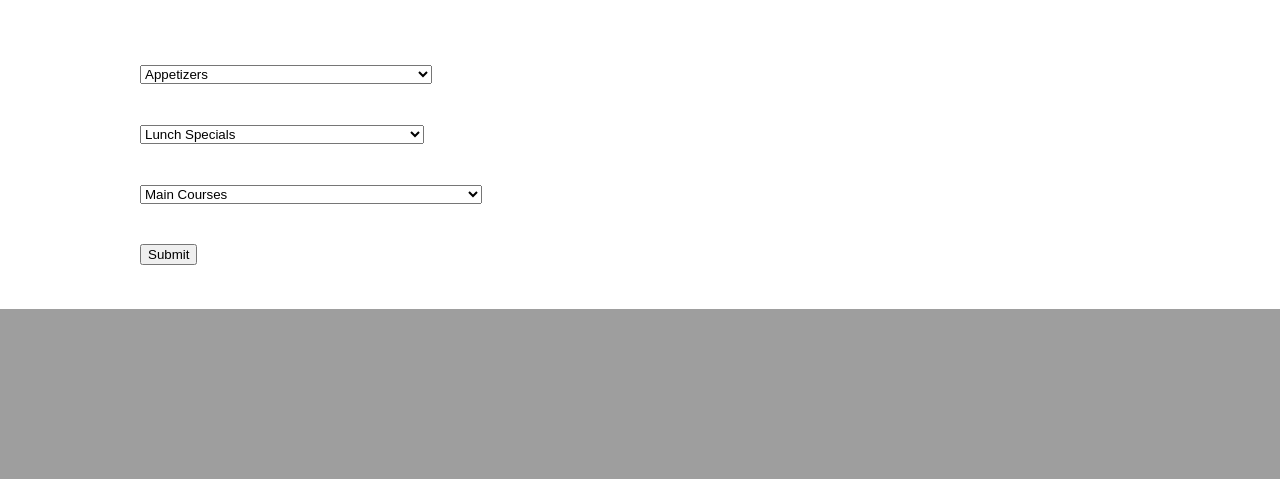
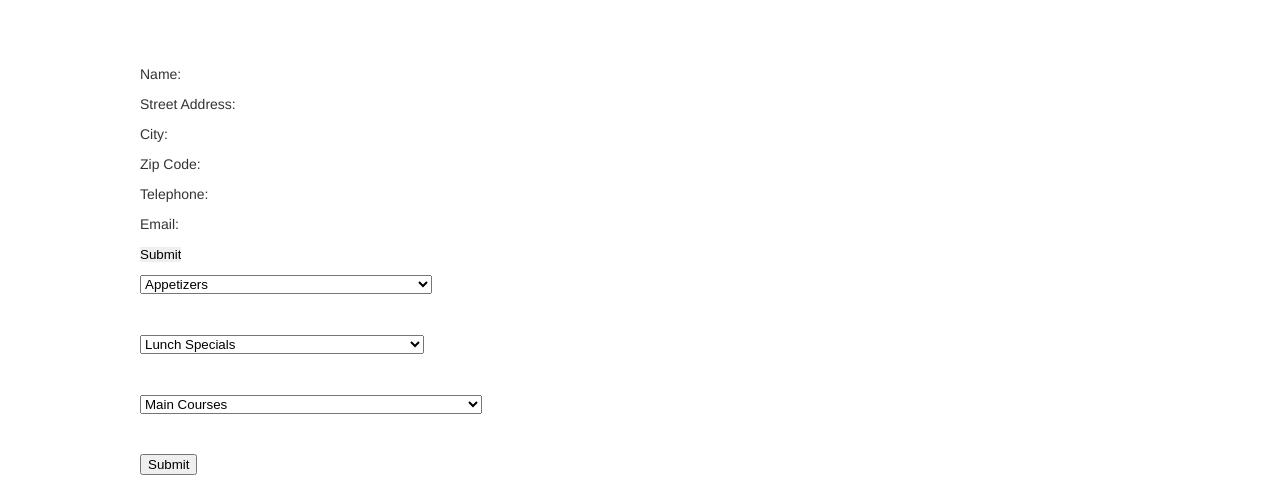
Before and after one commit to ohhelloserena/conniescookhouse, a PHP site: page /restaurant/listing.php in a window 1280 px wide. Shown: the part 491-970 px from the top of the page. Before the commit the page ends 800 px from the top, so only its background shows below. Run offline with PHP 8.4, Linux system fonts and the light colour scheme; data comes from the database, SQL or seed files in the repository; data that the repository does not hold is empty.

Commit message:
Update listing.php

```diff
--- a/listing.php
+++ b/listing.php
@@ -18,7 +18,6 @@ $conn = new mysqli($DB_HOST, $DB_USERNAME, $DB_PASSWORD, $DB_DATABASE);
 if ($conn->connect_error) {
     die("Connection failed: " . $conn->connect_error);
 }
-
 
 $sql = "SELECT * FROM menu WHERE category='Lunch'";
 $result = $conn->query($sql);
@@ -58,13 +57,22 @@ $resultMain = $conn->query($sqlMain);
 		</div>
 	</header>
 
-	<div id="banner">
-		<h2><span>Healthy Chinese Cooking</span></h2>
+	<div id="banner2">
+		<h2><span>Order from the comfort of your home</span></h2>
 	</div>
 
+	<div id="content">
+	<article>
 
-<div id="content">
-<article>
+		<form action="demo_form.asp">
+		Name: <input type="text" name="Name" value=""><br>
+		Street Address: <input type="text" name="StAddress" value=""><br>
+		City: <input type="text" name="City" value=""><br>
+		Zip Code: <input type="text" name="ZipCode" value=""><br>
+		Telephone: <input type="text" name="Telephone" value=""><br>
+		Email: <input type="text" name="Email" value=""><br>
+		<input type="submit" value="Submit">
+		</form>
 
 		<!-- Appetizer drop down-->
 			<p>
@@ -80,7 +88,6 @@ $resultMain = $conn->query($sqlMain);
 				} ?>
 			</select>
 			</p>
-
 		<!-- Lunch drop down-->
 		<p>
 		<select id ="Lunch" name="Lunch">
@@ -95,7 +102,6 @@ $resultMain = $conn->query($sqlMain);
 			} ?>
 		</select>
 		</p>
-
 		<!-- Main Course drop down-->
 		<p>
 		<select>
@@ -111,7 +117,6 @@ $resultMain = $conn->query($sqlMain);
 		</select>
 		</p>
 
-
 		<p><button type="button" onclick="alert('Your order has been submitted.')">Submit</button></p>
 
 </article>
```
